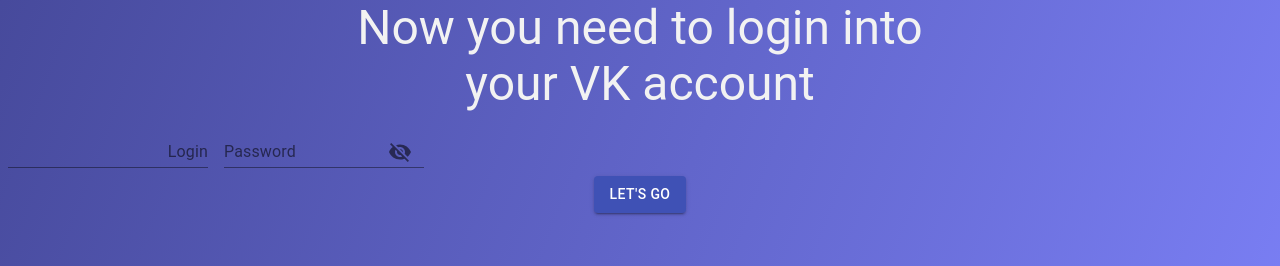
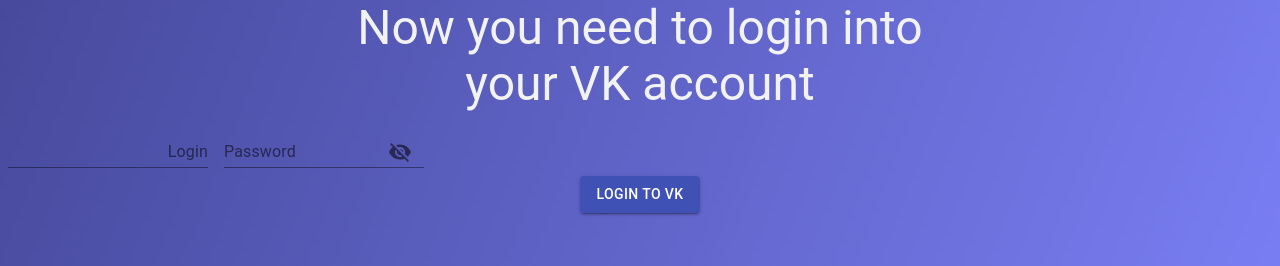
Before and after one commit to Mishelles/vk-spotify-playlist-transfer, a React (Create React App) app in the folder frontend/: page /vk-login in a window 1280 px wide. Shown: the top 266 px of the page. Built offline with nearby package versions, Linux system fonts and the light colour scheme; the HTML template or start-up script is replaced by a standard one.

Commit message:
Created component for button

```diff
--- /dev/null
+++ b/frontend/src/components/ButtonComponent.js
@@ -0,0 +1,17 @@
+import {Button, Grid} from "@material-ui/core";
+import {Link} from "react-router-dom";
+import React from "react";
+
+export default function ButtonComponent(props) {
+    return (
+        <Grid container justify="center" alignItems="center" alignContent="center" direction="column">
+            <Grid item xs={6} >
+                <Link to={props.link}>
+                    <Button variant="contained" color="primary">
+                        {props.text}
+                    </Button>
+                </Link>
+            </Grid>
+        </Grid>
+    )
+}
--- a/frontend/src/pages/SpotifyLoginScreen.js
+++ b/frontend/src/pages/SpotifyLoginScreen.js
@@ -2,21 +2,14 @@
 import {Link} from "react-router-dom";
 import DescriptionComponent from "../components/DescriptionComponent";
 import React from "react";
+import ButtonComponent from "../components/ButtonComponent";
 
 
 export default function SpotifyLoginScreen() {
     return(
         <div className="main">
             <DescriptionComponent text="In order to create new playlist and add tracks we need you to login into your Spotify account" />
-            <Grid container justify="center" alignItems="center" alignContent="center" direction="column">
-                <Grid item xs={6} >
-                    <Link to="/vk-login">
-                        <Button variant="contained" color="primary">
-                            LET'S GO
-                        </Button>
-                    </Link>
-                </Grid>
-            </Grid>
+            <ButtonComponent text="LOGIN TO SPOTIFY" link="/vk-login"/>
         </div>
     )
 }
--- a/frontend/src/pages/VKConfirmationScreen.js
+++ b/frontend/src/pages/VKConfirmationScreen.js
@@ -3,6 +3,7 @@
 import React from "react";
 import {Link, useHistory} from 'react-router-dom'
 import DescriptionComponent from "../components/DescriptionComponent";
+import ButtonComponent from "../components/ButtonComponent";
 
 const useStyles = makeStyles((theme) => ({
     root: {
@@ -32,10 +33,6 @@
         setValues({...values, [prop]: event.target.value});
     };
 
-    const handleButtonOnClick = (event) => {
-        history.push('/');
-    };
-
     return (
         <div className="main">
             <DescriptionComponent text="SMS with confirmation code has been sent. Please, check your phone and enter the code below" />
@@ -51,15 +48,7 @@
                     }}
                 />
             </FormControl>
-            <Grid container justify="center" alignItems="center" alignContent="center" direction="column">
-                <Grid item xs={6} >
-                    <Link to="/">
-                        <Button variant="contained" color="primary" onClick={handleButtonOnClick}>
-                            LET'S GO
-                        </Button>
-                    </Link>
-                </Grid>
-            </Grid>
+            <ButtonComponent text="CONTINUE" link="/"/>
         </div>
     )
 }
--- a/frontend/src/pages/VKLoginScreen.js
+++ b/frontend/src/pages/VKLoginScreen.js
@@ -14,6 +14,7 @@
 import React from "react";
 import {Link, useHistory} from 'react-router-dom'
 import DescriptionComponent from "../components/DescriptionComponent";
+import ButtonComponent from "../components/ButtonComponent";
 
 const useStyles = makeStyles((theme) => ({
     root: {
@@ -92,15 +93,7 @@
                     }
                 />
             </FormControl>
-            <Grid container justify="center" alignItems="center" alignContent="center" direction="column">
-                <Grid item xs={6} >
-                    <Link to="/vk-confirm">
-                        <Button variant="contained" color="primary" onClick={handleButtonOnClick}>
-                            LET'S GO
-                        </Button>
-                    </Link>
-                </Grid>
-            </Grid>
+            <ButtonComponent text="LOGIN TO VK" link="/vk-confirm"/>
         </div>
     )
 }
```
